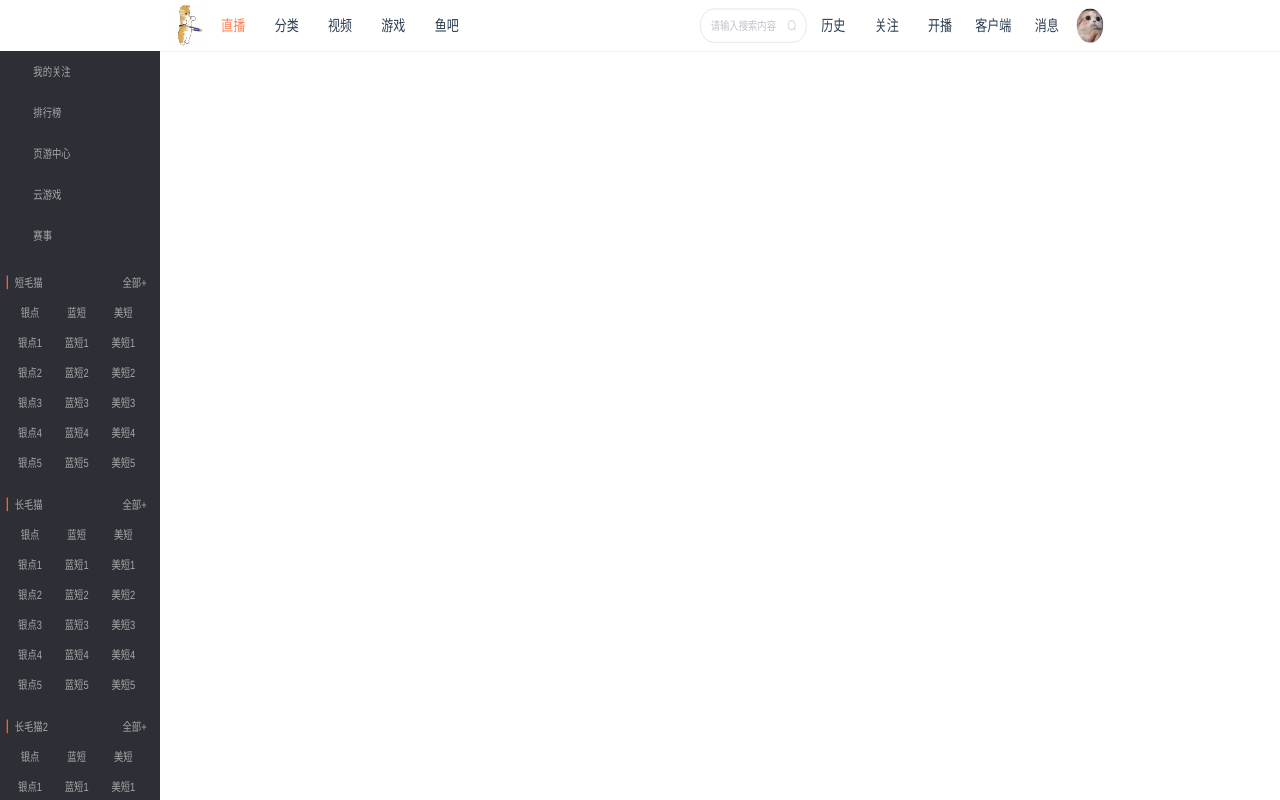
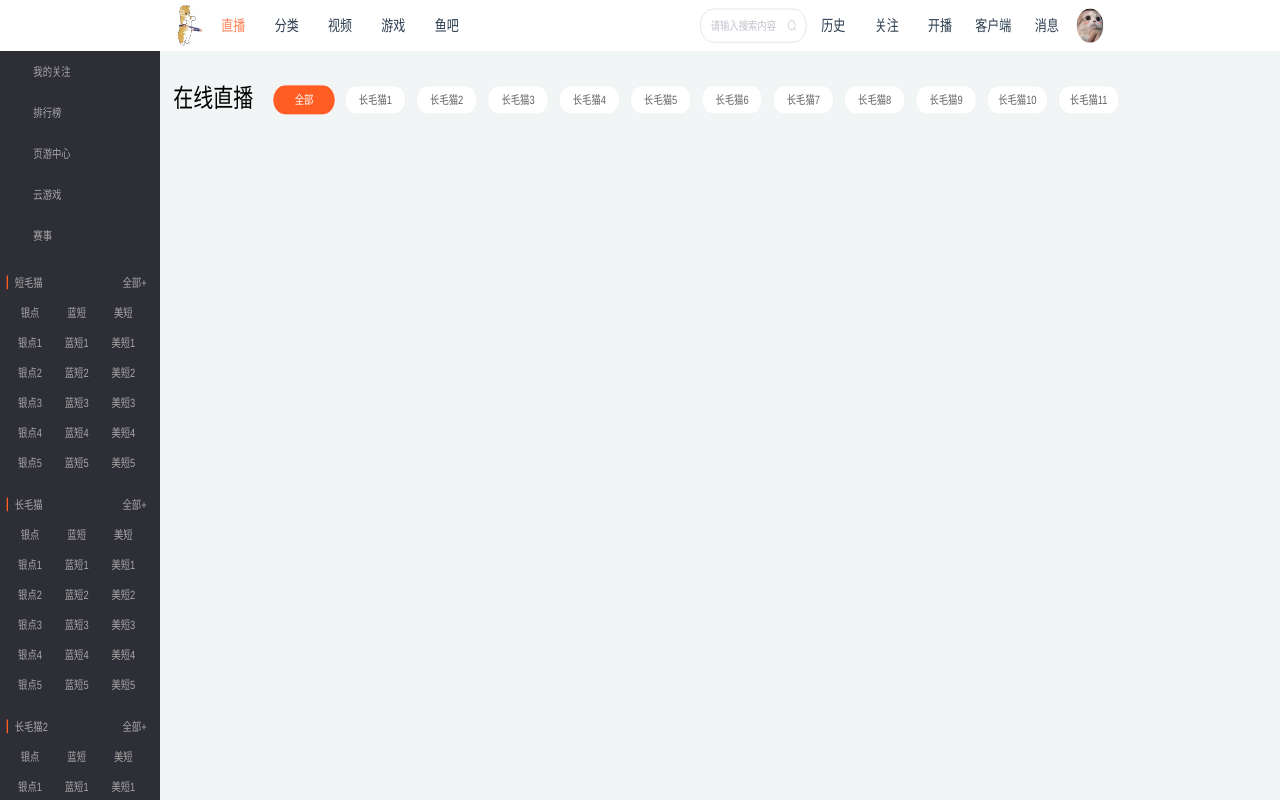
Before and after one commit to wxbsuifeng/maomaoTV, a Vue app in the folder web_vue3/: page /home in a window 1280 px wide. Built offline with nearby package versions, Linux system fonts and the light colour scheme.

Commit message:
feat:添加home组件

```diff
--- a/web_vue3/src/App.vue
+++ b/web_vue3/src/App.vue
@@ -2,7 +2,9 @@
   <fit-layout>
     <Header></Header>
     <Left></Left>
-    <router-view></router-view>
+    <div class="content-container">
+      <router-view></router-view>
+    </div>
   </fit-layout>
 </template>
 
@@ -31,5 +33,18 @@ export default defineComponent({
   -moz-osx-font-smoothing: grayscale;
   text-align: center;
   color: #2c3e50;
+
+  .content-container {
+    position: absolute;
+    top: 60px;
+    left: 240px;
+    width: 1680px;
+    height: calc(100% - 60px);
+    background-color: #f2f5f6;
+    overflow-y: auto;
+    box-sizing: border-box;
+    padding: 30px 20px 20px 20px;
+    text-align: left;
+  }
 }
 </style>
--- a/web_vue3/src/views/home/index.vue
+++ b/web_vue3/src/views/home/index.vue
@@ -1,5 +1,18 @@
 <template>
-  <div>home</div>
+  <div class="home-header">
+    <span class="header-title">在线直播</span>
+    <span
+      class="tab-span"
+      v-for="type in typeList"
+      :key="type.typeId"
+      :class="{
+        active: type.typeName === currentType
+      }"
+      @click="currentType = type.typeName;"
+    >
+      {{ type.typeName }}
+    </span>
+  </div>
 </template>
 
 <script>
@@ -9,7 +22,57 @@
     name: 'home',
     setup() {
       const data = reactive({
-
+        currentType: '全部',
+        typeList: [
+          {
+            typeId: 0,
+            typeName: '全部'
+          },
+          {
+            typeId: 1,
+            typeName: '长毛猫1'
+          },
+          {
+            typeId: 2,
+            typeName: '长毛猫2'
+          },
+          {
+            typeId: 3,
+            typeName: '长毛猫3'
+          },
+          {
+            typeId: 4,
+            typeName: '长毛猫4'
+          },
+          {
+            typeId: 5,
+            typeName: '长毛猫5'
+          },
+          {
+            typeId: 6,
+            typeName: '长毛猫6'
+          },
+          {
+            typeId: 7,
+            typeName: '长毛猫7'
+          },
+          {
+            typeId: 8,
+            typeName: '长毛猫8'
+          },
+          {
+            typeId: 9,
+            typeName: '长毛猫9'
+          },
+          {
+            typeId: 10,
+            typeName: '长毛猫10'
+          },
+          {
+            typeId: 11,
+            typeName: '长毛猫11'
+          }
+        ]
       })
       const refData = toRefs(data);
 
@@ -25,5 +88,42 @@
     }
   };
 </script>
-<style scoped>
+<style lang="less" scoped>
+.home-header {
+  font-size: 30px;
+  color: black;
+
+  .header-title {
+    margin-right: 30px;
+  }
+
+  .tab-span {
+    display: inline-block;
+    vertical-align: middle;
+    height: 32px;
+    line-height: 32px;
+    border: 1px solid #eee;
+    color: #666;
+    width: 90px;
+    font-size: 14px;
+    background: #fff;
+    border-radius: 20px 20px;
+    margin-right: 15px;
+    text-align: center;
+    cursor: pointer;
+
+    &:last-child {
+      margin-right: 0;
+    }
+    &:hover {
+      border: 1px solid #ff5d23;
+      color: #ff5d23;
+    }
+    &.active {
+      border: 1px solid #ff5d23;
+      background: #ff5d23;
+      color: #fff;
+    }
+  }
+}
 </style>
```
Also changed, not shown: web_vue3/src/components/card-content/card1.vue (+33 -3 lines).
